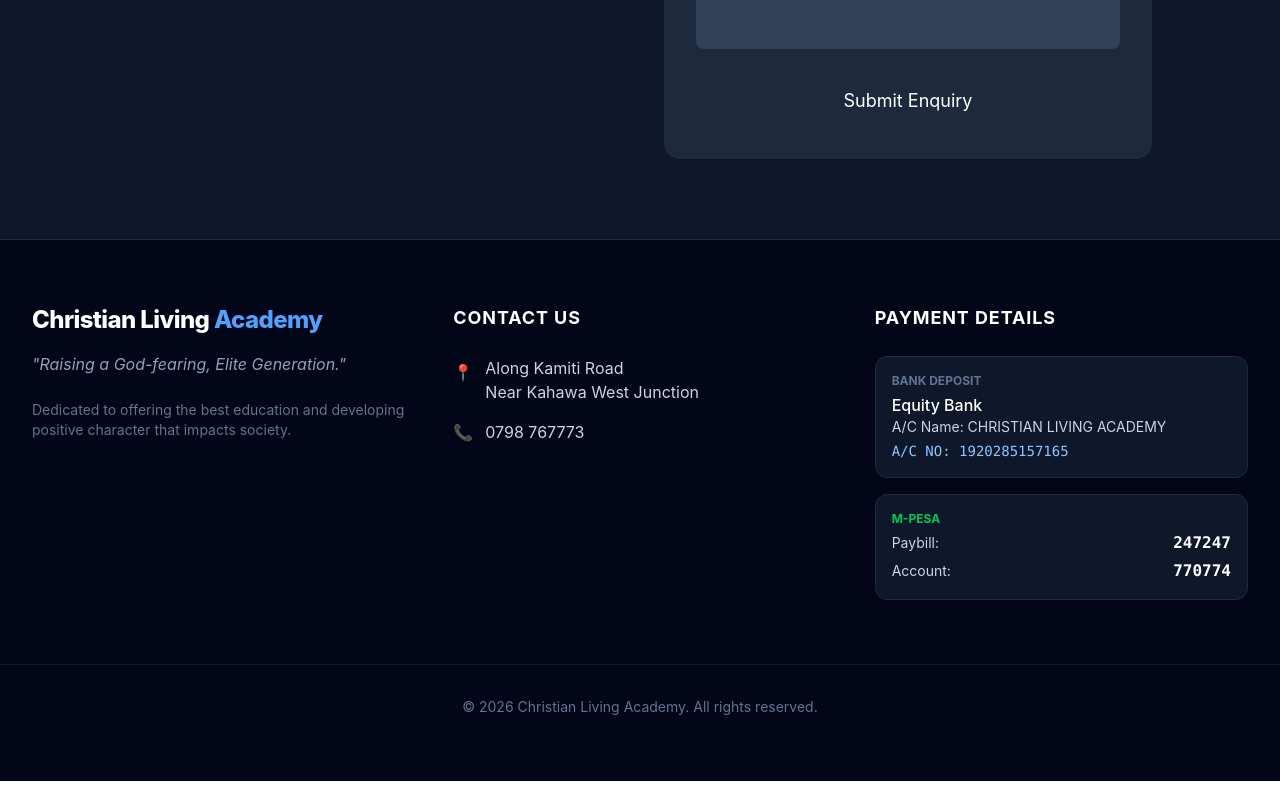
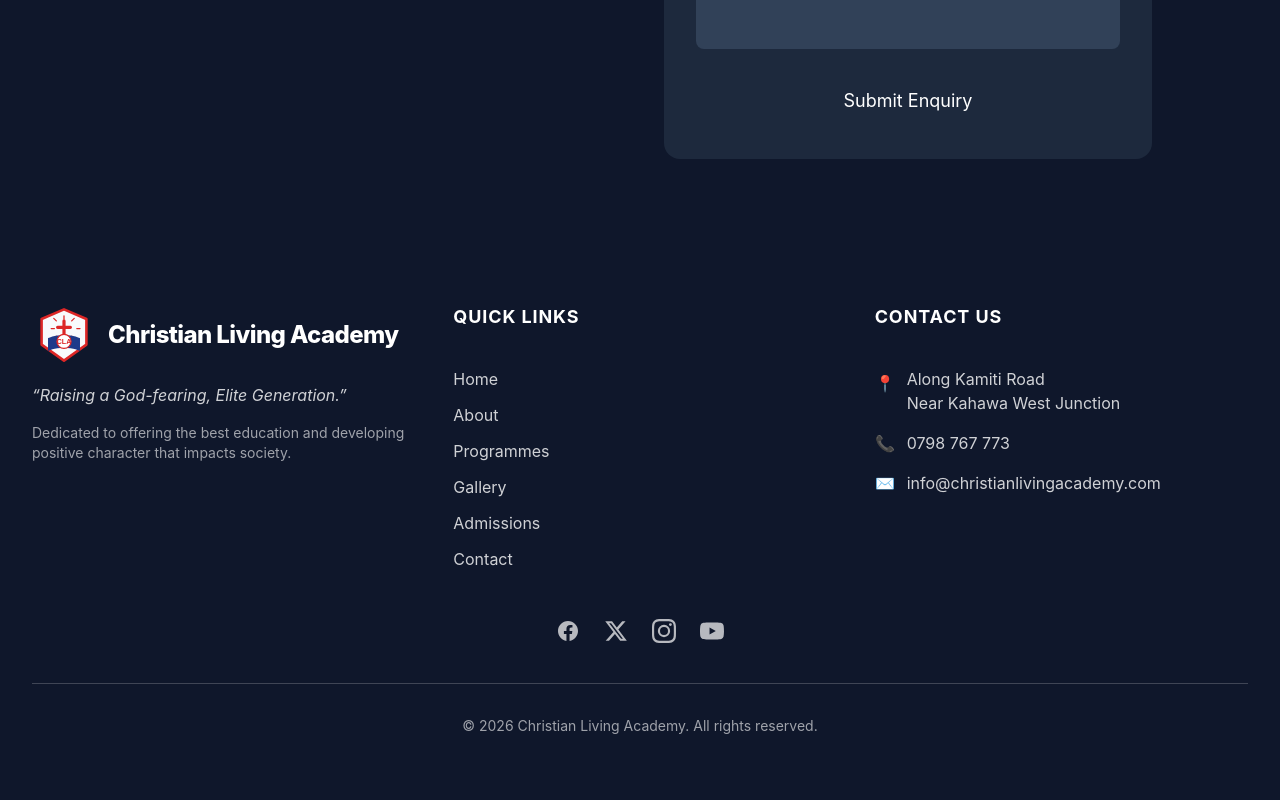
Before and after one commit to Jakegak/cla-website, a React (Vite) app: page / in a window 1280 px wide. Shown: the part 6336-7136 px from the top of the page. Built offline with nearby package versions, Linux system fonts and the light colour scheme.

Commit message:
feat(footer): professional footer with school info and links

```diff
--- a/src/components/Footer.jsx
+++ b/src/components/Footer.jsx
@@ -1,89 +1,185 @@
+import Logo from './Logo';
+
+const quickLinks = [
+  { label: 'Home', href: '#home' },
+  { label: 'About', href: '#about' },
+  { label: 'Programmes', href: '#programmes' },
+  { label: 'Gallery', href: '#gallery' },
+  { label: 'Admissions', href: '#admissions' },
+  { label: 'Contact', href: '#contact' },
+];
+
+function FacebookIcon() {
+  return (
+    <svg
+      width="24"
+      height="24"
+      viewBox="0 0 24 24"
+      fill="currentColor"
+      xmlns="http://www.w3.org/2000/svg"
+      aria-hidden="true"
+    >
+      <path d="M22 12c0-5.523-4.477-10-10-10S2 6.477 2 12c0 4.991 3.657 9.128 8.438 9.878v-6.987h-2.54V12h2.54V9.797c0-2.506 1.492-3.89 3.777-3.89 1.094 0 2.238.195 2.238.195v2.46h-1.26c-1.243 0-1.63.771-1.63 1.562V12h2.773l-.443 2.89h-2.33v6.988C18.343 21.128 22 16.991 22 12z" />
+    </svg>
+  );
+}
+
+function TwitterIcon() {
+  return (
+    <svg
+      width="24"
+      height="24"
+      viewBox="0 0 24 24"
+      fill="currentColor"
+      xmlns="http://www.w3.org/2000/svg"
+      aria-hidden="true"
+    >
+      <path d="M18.244 2.25h3.308l-7.227 8.26 8.502 11.24H16.17l-5.214-6.817L4.99 21.75H1.68l7.73-8.835L1.254 2.25H8.08l4.713 6.231zm-1.161 17.52h1.833L7.084 4.126H5.117z" />
+    </svg>
+  );
+}
+
+function InstagramIcon() {
+  return (
+    <svg
+      width="24"
+      height="24"
+      viewBox="0 0 24 24"
+      fill="currentColor"
+      xmlns="http://www.w3.org/2000/svg"
+      aria-hidden="true"
+    >
+      <path d="M12 2.163c3.204 0 3.584.012 4.85.07 3.252.148 4.771 1.691 4.919 4.919.058 1.265.069 1.645.069 4.849 0 3.205-.012 3.584-.069 4.849-.149 3.225-1.664 4.771-4.919 4.919-1.266.058-1.644.07-4.85.07-3.204 0-3.584-.012-4.849-.07-3.26-.149-4.771-1.699-4.919-4.92-.058-1.265-.07-1.644-.07-4.849 0-3.204.013-3.583.07-4.849.149-3.227 1.664-4.771 4.919-4.919 1.266-.057 1.645-.069 4.849-.069zM12 0C8.741 0 8.333.014 7.053.072 2.695.272.273 2.69.073 7.052.014 8.333 0 8.741 0 12c0 3.259.014 3.668.072 4.948.2 4.358 2.618 6.78 6.98 6.98C8.333 23.986 8.741 24 12 24c3.259 0 3.668-.014 4.948-.072 4.354-.2 6.782-2.618 6.979-6.98.059-1.28.073-1.689.073-4.948 0-3.259-.014-3.667-.072-4.947-.196-4.354-2.617-6.78-6.979-6.98C15.668.014 15.259 0 12 0zm0 5.838a6.162 6.162 0 100 12.324 6.162 6.162 0 000-12.324zM12 16a4 4 0 110-8 4 4 0 010 8zm6.406-11.845a1.44 1.44 0 100 2.881 1.44 1.44 0 000-2.881z" />
+    </svg>
+  );
+}
+
+function YouTubeIcon() {
+  return (
+    <svg
+      width="24"
+      height="24"
+      viewBox="0 0 24 24"
+      fill="currentColor"
+      xmlns="http://www.w3.org/2000/svg"
+      aria-hidden="true"
+    >
+      <path d="M23.498 6.186a3.016 3.016 0 00-2.122-2.136C19.505 3.545 12 3.545 12 3.545s-7.505 0-9.377.505A3.017 3.017 0 00.502 6.186C0 8.07 0 12 0 12s0 3.93.502 5.814a3.016 3.016 0 002.122 2.136c1.871.505 9.376.505 9.376.505s7.505 0 9.377-.505a3.015 3.015 0 002.122-2.136C24 15.93 24 12 24 12s0-3.93-.502-5.814zM9.545 15.568V8.432L15.818 12l-6.273 3.568z" />
+    </svg>
+  );
+}
+
+const socialLinks = [
+  { label: 'Facebook', icon: FacebookIcon, href: '#' },
+  { label: 'Twitter', icon: TwitterIcon, href: '#' },
+  { label: 'Instagram', icon: InstagramIcon, href: '#' },
+  { label: 'YouTube', icon: YouTubeIcon, href: '#' },
+];
+
 export default function Footer() {
   return (
-    <footer className="bg-slate-950 text-slate-300 py-16 border-t border-slate-800">
-      <div className="max-w-7xl mx-auto px-6 lg:px-8 grid grid-cols-1 md:grid-cols-3 gap-12">
-        {/* Column 1: Brand & Motto */}
+    <footer className="bg-cla-purple text-white py-16">
+      <div className="max-w-7xl mx-auto px-6 lg:px-8">
+        {/* Three-column grid */}
+        <div className="grid grid-cols-1 md:grid-cols-3 gap-12">
+          {/* Column 1: Logo & Tagline */}
           <div>
-          <h3 className="text-2xl font-extrabold text-white mb-4 tracking-tight">
-            Christian Living <span className="text-blue-400">Academy</span>
+            <div className="flex items-center gap-3 mb-4">
+              <Logo className="w-16 h-16" />
+              <h3 className="text-2xl font-extrabold tracking-tight">
+                Christian Living Academy
               </h3>
-          <p className="text-slate-400 italic mb-6">
-            "Raising a God-fearing, Elite Generation."
+            </div>
+            <p className="italic text-white/80 mb-4">
+              &ldquo;Raising a God-fearing, Elite Generation.&rdquo;
             </p>
-          <p className="text-sm text-slate-500">
+            <p className="text-sm text-white/60">
               Dedicated to offering the best education and developing positive
               character that impacts society.
             </p>
           </div>
 
-        {/* Column 2: Contact & Location */}
+          {/* Column 2: Quick Links */}
           <div>
-          <h4 className="text-lg font-bold text-white mb-6 uppercase tracking-wider">
+            <h4 className="text-lg font-bold uppercase tracking-wider mb-2">
+              Quick Links
+            </h4>
+            <div className="w-12 h-1 bg-cla-gold rounded mb-6" />
+            <ul className="space-y-3">
+              {quickLinks.map((link) => (
+                <li key={link.label}>
+                  <a
+                    href={link.href}
+                    className="text-white/80 hover:text-white transition-colors"
+                  >
+                    {link.label}
+                  </a>
+                </li>
+              ))}
+            </ul>
+          </div>
+
+          {/* Column 3: Contact Summary */}
+          <div>
+            <h4 className="text-lg font-bold uppercase tracking-wider mb-2">
               Contact Us
             </h4>
+            <div className="w-12 h-1 bg-cla-gold rounded mb-6" />
             <ul className="space-y-4">
               <li className="flex items-start gap-3">
-              <span className="text-blue-400 mt-1">📍</span>
-              <span>
-                Along Kamiti Road
-                <br />
+                <span className="mt-1" aria-hidden="true">📍</span>
+                <span className="text-white/80">
+                  Along Kamiti Road<br />
                   Near Kahawa West Junction
                 </span>
               </li>
               <li className="flex items-center gap-3">
-              <span className="text-blue-400">📞</span>
+                <span aria-hidden="true">📞</span>
                 <a
                   href="tel:0798767773"
-                className="hover:text-blue-400 transition-colors"
+                  className="text-white/80 hover:text-white transition-colors"
                 >
-                0798 767773
+                  0798 767 773
+                </a>
+              </li>
+              <li className="flex items-center gap-3">
+                <span aria-hidden="true">✉️</span>
+                <a
+                  href="mailto:info@christianlivingacademy.com"
+                  className="text-white/80 hover:text-white transition-colors"
+                >
+                  info@christianlivingacademy.com
                 </a>
               </li>
             </ul>
           </div>
+        </div>
 
-        {/* Column 3: Payment Details */}
-        <div>
-          <h4 className="text-lg font-bold text-white mb-6 uppercase tracking-wider">
-            Payment Details
-          </h4>
-          <div className="space-y-4">
-            {/* Bank Info */}
-            <div className="bg-slate-900 p-4 rounded-xl border border-slate-800">
-              <p className="text-xs text-slate-500 uppercase font-bold mb-1">
-                Bank Deposit
-              </p>
-              <p className="font-medium text-white">Equity Bank</p>
-              <p className="text-sm">A/C Name: CHRISTIAN LIVING ACADEMY</p>
-              <p className="text-sm font-mono text-blue-300 mt-1">
-                A/C NO: 1920285157165
+        {/* Social Media Icons */}
+        <div className="flex justify-center gap-6 mt-12">
+          {socialLinks.map((social) => {
+            const IconComponent = social.icon;
+            return (
+              <a
+                key={social.label}
+                href={social.href}
+                target="_blank"
+                rel="noopener noreferrer"
+                aria-label={social.label}
+                className="text-white/70 hover:text-white transition-colors"
+              >
+                <IconComponent />
+              </a>
+            );
+          })}
+        </div>
+
+        {/* Bottom Copyright Bar */}
+        <div className="border-t border-white/20 mt-10 pt-8 text-center">
+          <p className="text-sm text-white/60">
+            &copy; 2026 Christian Living Academy. All rights reserved.
           </p>
         </div>
-
-            {/* M-Pesa Info */}
-            <div className="bg-slate-900 p-4 rounded-xl border border-slate-800">
-              <p className="text-xs text-green-500 uppercase font-bold mb-1">
-                M-Pesa
-              </p>
-              <div className="flex justify-between items-center">
-                <span className="text-sm">Paybill:</span>
-                <span className="font-mono text-white font-bold">247247</span>
-              </div>
-              <div className="flex justify-between items-center mt-1">
-                <span className="text-sm">Account:</span>
-                <span className="font-mono text-white font-bold">770774</span>
-              </div>
-            </div>
-          </div>
-        </div>
-      </div>
-
-      {/* Copyright Bar */}
-      <div className="max-w-7xl mx-auto px-6 lg:px-8 mt-16 pt-8 border-t border-slate-800/50 text-center text-sm text-slate-500">
-        <p>
-          &copy; {new Date().getFullYear()} Christian Living Academy. All rights
-          reserved.
-        </p>
       </div>
     </footer>
   );
```
Also changed, not shown: 2 other files (tests, documents, lock files or other folders). Lines whose indentation alone changed are shown as unchanged.
